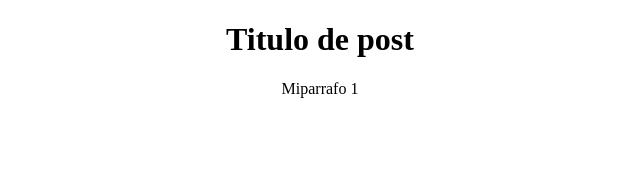
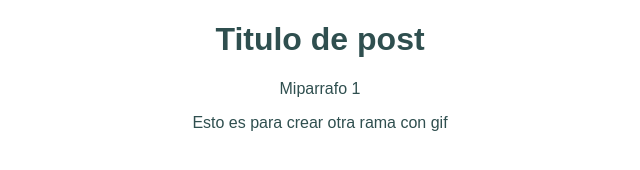
Before and after one commit to Villalbad10/aprendiendoGit, a plain HTML site: page index.html in a window 1280 px wide. Shown: the whole page, without its empty margins (320-960 px from the left). Drawn offline with Linux system fonts and the light colour scheme.

Commit message:
git para rama

```diff
--- a/css/styles.css
+++ b/css/styles.css
@@ -1,3 +1,5 @@
 body{
     text-align: center;
+    color: darkslategrey;
+    font-family: Arial, Helvetica, sans-serif;
 }
--- a/index.html
+++ b/index.html
@@ -10,5 +10,6 @@
 <body>
     <h1>Titulo de post</h1>
     <p>Miparrafo 1</p>
+    <p>Esto es para crear otra rama con gif</p>
 </body>
 </html>
```
